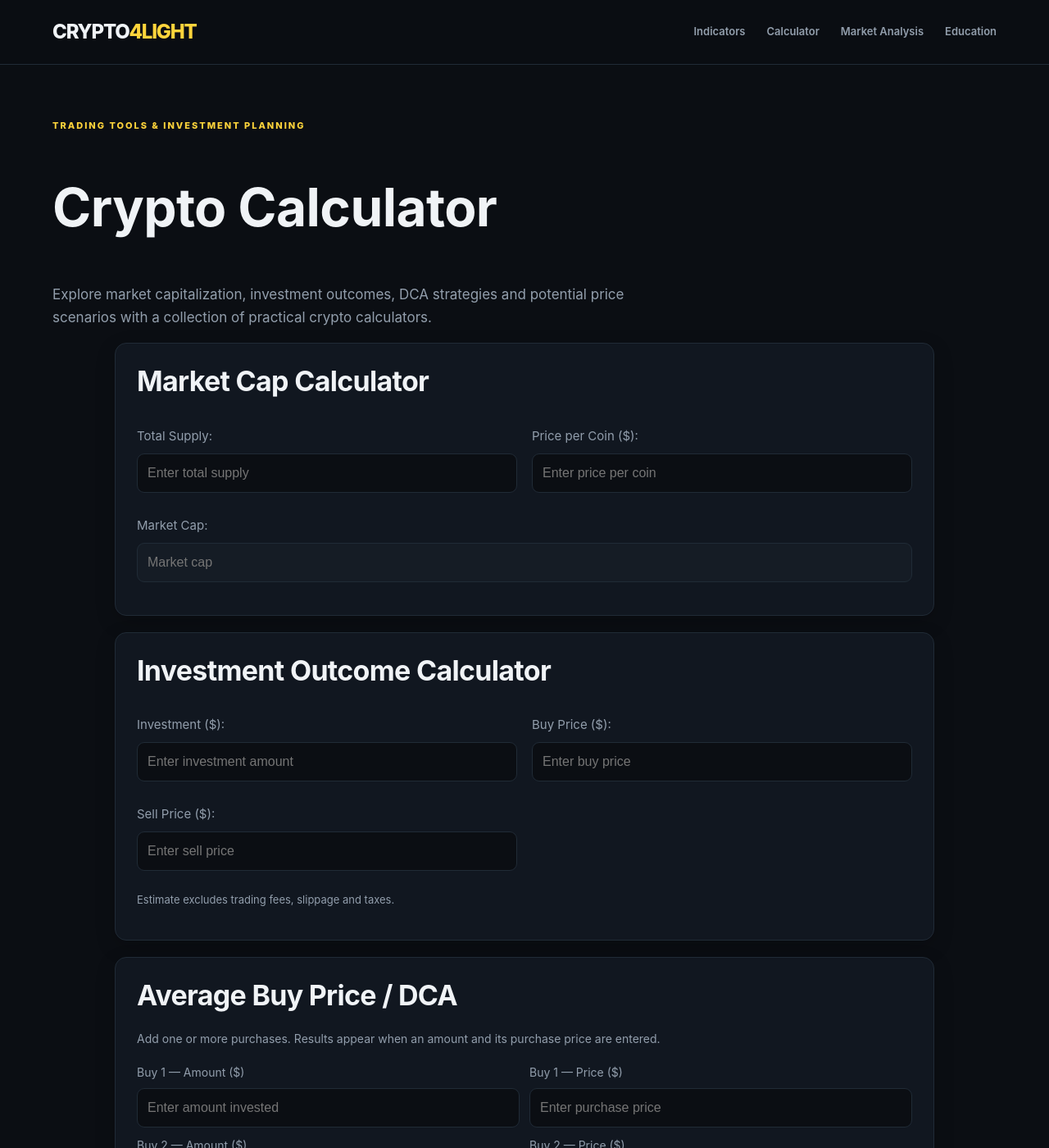
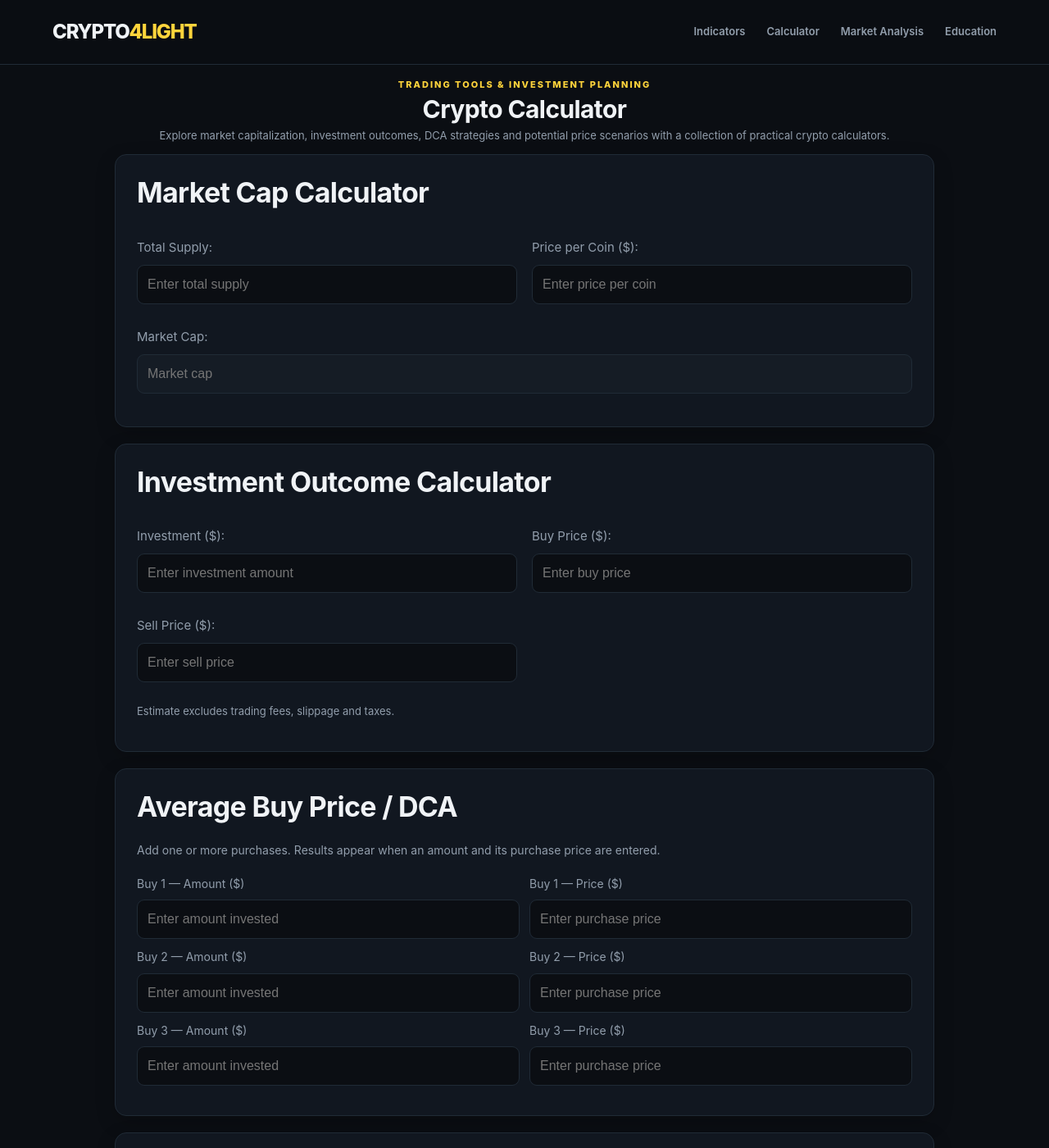
Before and after one commit to crypto4light/crypto4light, a Jekyll site: the page built from calculator/index.html, in a window 1280 px wide and 1400 px high. Shown: the whole window at 82% size. Built offline with Jekyll 4.4.1, drawn with Linux system fonts in a browser that asks for light colours.

Commit message:
Update index.html

```diff
--- a/calculator/index.html
+++ b/calculator/index.html
@@ -15,6 +15,31 @@ permalink: /calculator/
             <style>
             .calculator {
                 color: var(--text);
+            }
+
+            .calculator-page {
+                padding-top: 15px;
+            }
+
+            .calculator-page > .container > .eyebrow {
+                text-align: center;
+                margin-bottom: 3px;
+            }
+
+            .calculator-page > .container > h1 {
+                font-size: clamp(24px, 2.5vw, 30px);
+                line-height: 1.2;
+                text-align: center;
+                margin: 0 0 5px;
+            }
+
+            .calculator-page > .container > .lead {
+                max-width: 100%;
+                margin: 0 auto 14px;
+                font-size: 13px;
+                line-height: 1.4;
+                text-align: center;
+                white-space: nowrap;
             }
 
             .calculator .wrap {
@@ -199,6 +224,12 @@ permalink: /calculator/
                 font-size: 12px;
                 color: var(--accent);
                 margin-bottom: 12px;
+            }
+
+            @media (max-width: 850px) {
+                .calculator-page > .container > .lead {
+                    white-space: normal;
+                }
             }
 
             @media (max-width: 650px) {
```
